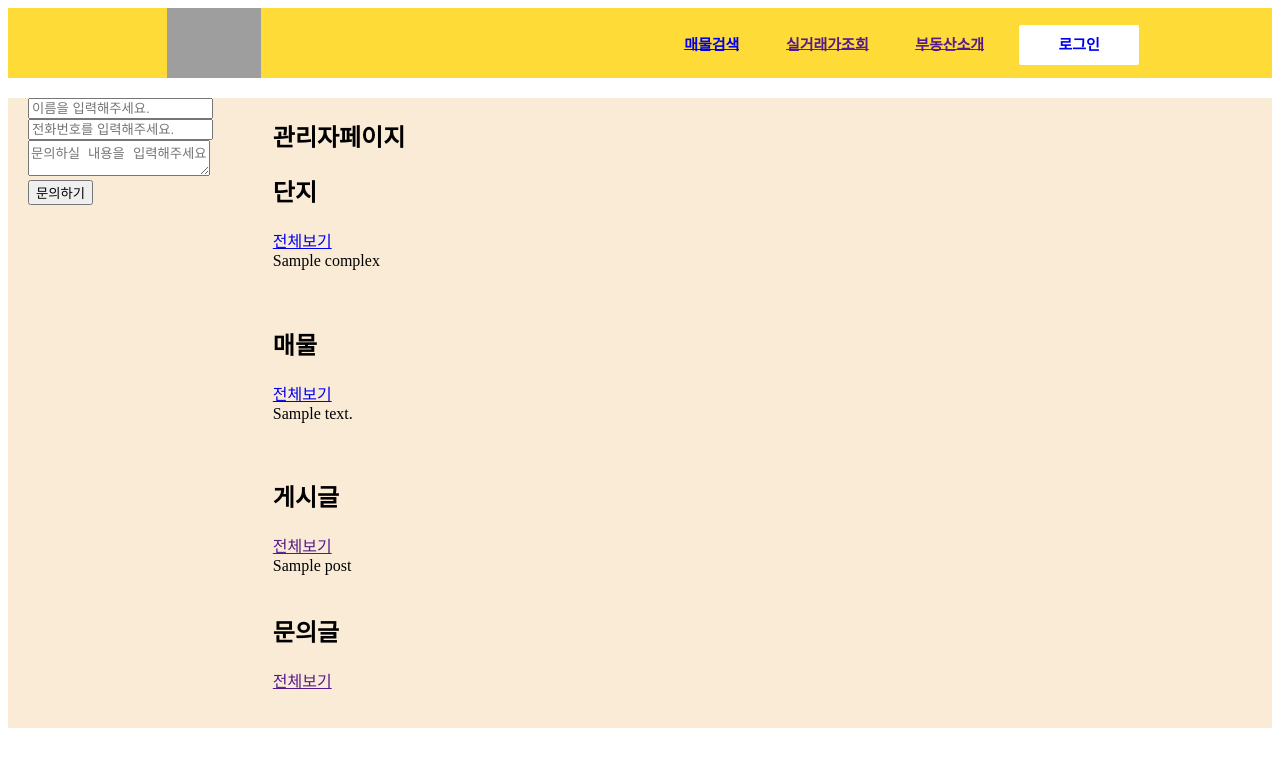
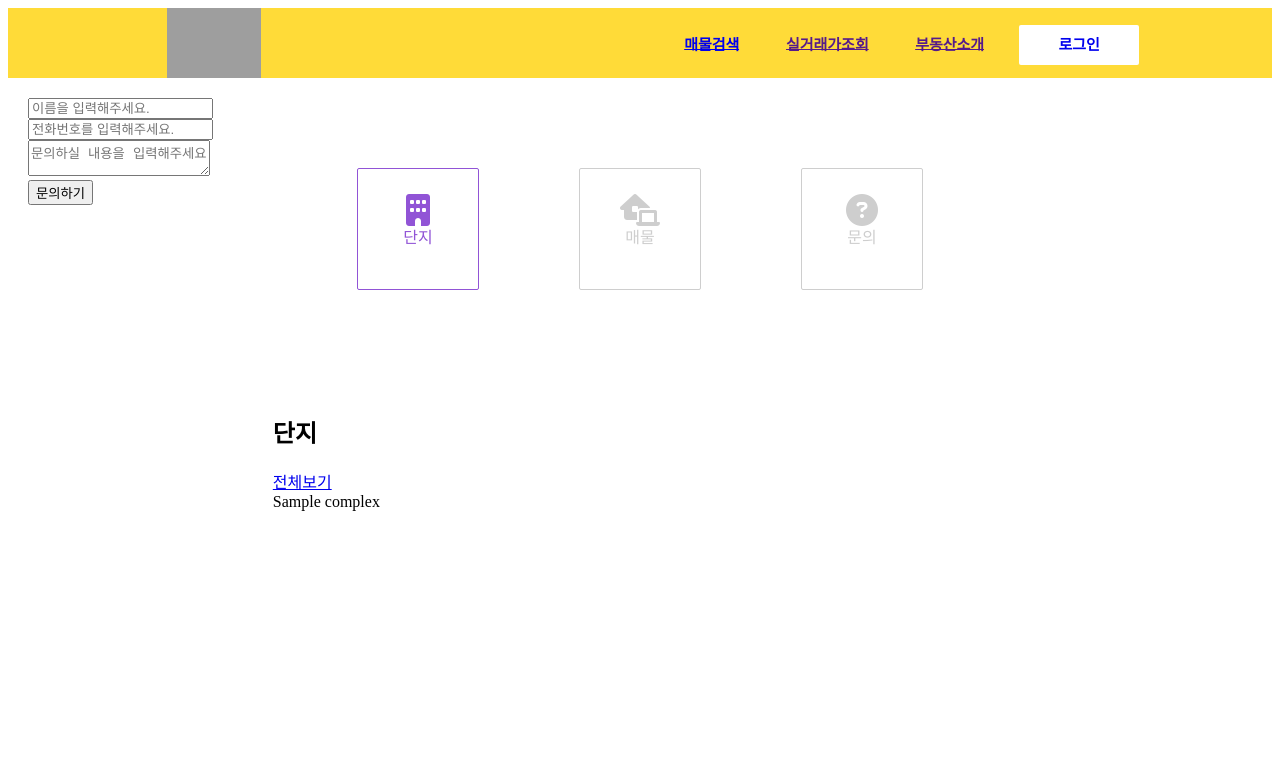
Before and after one commit to soyeonnnb/real-estate-website, a Django app: page /manage/ in a window 1280 px wide. Shown: the top 767 px of the page. Run offline with Django 3.2, Linux system fonts and the light colour scheme; tables that the repository leaves empty hold one stand-in row (values such as "Sample post"); parts of the project's set-up code (start-up, migrations or seed data) failed here and were passed over; some libraries are stand-ins or nearby versions; grey boxes are pictures that could not be loaded.

Commit message:
feat: manage home toggle box

```diff
--- a/config/settings.py
+++ b/config/settings.py
@@ -37,9 +37,7 @@ PROJECT_APPS = [
     "users.apps.UsersConfig",
     "managements.apps.ManagementsConfig",
 ]
-THIRD_PARTY_APPS = [
-    "django_seed",
-]
+THIRD_PARTY_APPS = ["django_seed", "fontawesomefree"]
 
 INSTALLED_APPS = DJANGO_APPS + PROJECT_APPS + THIRD_PARTY_APPS
 
--- a/questions/views.py
+++ b/questions/views.py
@@ -4,7 +4,6 @@ from django.views.generic import ListView, DetailView, CreateView
 from django.http import HttpResponseRedirect
 
 from . import models
-from . import forms
 
 # Create your views here.
 class QuestionListView(ListView):
--- /dev/null
+++ b/static/css/screen/manage/home.css
@@ -0,0 +1,34 @@
+/* toggle box */
+.manage-toggle {
+    margin-top: 20px;
+    display:flex;
+    justify-content: center;
+}
+.manage-toggle>div{
+    border:1px solid var(--gray-light);
+    width:120px;
+    height:120px;
+    margin:50px;
+    display:flex;
+    flex-direction: column;
+    align-items: center;
+    justify-content: center;
+    color:var(--gray-light);
+    border-radius: 2px;
+    cursor:pointer;
+}
+.manage-toggle>div:hover{
+    color:var(--purple-light);
+    border-color: var(--purple-light);
+}
+.manage-toggle>div.manage-toggle__now{
+    color:var(--purple);
+    border-color: var(--purple);
+}
+.manage-toggle span{
+    display:inline-block;
+    margin-top: 13px;
+}
+.manage-toggle-noshow {
+    display:none;
+}
--- a/static/css/styles.css
+++ b/static/css/styles.css
@@ -8,12 +8,14 @@
 @import "components/btn.css";
 @import "components/navbar.css";
 
+/* Screen */
+@import "screen/manage/home.css";
+
 body {
     display:grid;
     grid-template-columns: 1fr;
 }
 main{
-    background-color: antiquewhite;
     padding:0 20px;
     margin-top:20px;
     display:grid;
--- a/static/css/variables.css
+++ b/static/css/variables.css
@@ -1,3 +1,5 @@
 :root{
     --purple:#9154d6;
+    --purple-light:#c491ff;
+    --gray-light:#cecece;
 }
--- a/templates/base.html
+++ b/templates/base.html
@@ -8,6 +8,7 @@
     <meta name="viewport" content="width=device-width, initial-scale=1.0">
     <title>{% block page_title %}{% endblock page_title %}</title>
     <link rel="stylesheet" href="{% static 'css/styles.css' %}">
+
 </head>
 
 <body>
@@ -15,10 +16,11 @@
         {% include 'partials/navbar.html' %}
     </header>
     <main>
+
         <div class="sidebar">
             {% include 'partials/sidebar.html' %}
         </div>
-        <div>
+        <div class="main" id="main">
             {% block content %}
             {% endblock %}
         </div>
@@ -28,7 +30,8 @@
     </footer>
     {% block javascript %}
     {% endblock javascript %}
-
+    <script src="https://kit.fontawesome.com/38082222d0.js" crossorigin="anonymous"></script>
+    <script src="{% static 'fontawesomefree/js/all.min.js' %}"></script>
 </body>
 
 </html>
--- a/templates/manage/home.html
+++ b/templates/manage/home.html
@@ -7,33 +7,49 @@
 
 
 {% block content %}
-<h2>관리자페이지</h2>
+<div class="manage-toggle">
+    <div class="manage-toggle-box manage-toggle__now" id="manage-toggle-complex">
+        <i class="fa-solid fa-building fa-2xl"></i>
+        <span>단지</span>
+    </div>
+    <div class="manage-toggle-box" id="manage-toggle-sale">
+        <i class="fa-solid fa-house-laptop fa-2xl"></i>
+        <span>매물</span>
+    </div>
+    <div class="manage-toggle-box" id="manage-toggle-question">
+        <i class="fa-solid fa-circle-question fa-2xl"></i>
+        <span>문의</span>
+    </div>
+</div>
+<br><br><br>
 
+<div id="manage-list-complex" class="manage-toggle-show">
     <h2>단지</h2>
     <a href="{% url 'complexes:list' %}">전체보기</a><br>
     {% for complex in complex_list %}
     {{complex.name}}<br>
     {% endfor %}
     <br><br>
+</div>
 
+<div id="manage-list-sale" class="manage-toggle-noshow">
     <h2>매물</h2>
     <a href="{% url 'managements:sales_list' %}">전체보기</a><br>
     {% for sale in sale_list %}
     {{sale.address}}<br>
     {% endfor %}
     <br><br>
+</div>
 
-<h2>게시글</h2>
-<a href="">전체보기</a><br>
-{% for post in post_list %}
-{{post.title}}
+<div id="manage-list-question" class="manage-toggle-noshow">
+    <h2>문의글</h2>
+    <a href="{% url 'questions:list' %}">전체보기</a><br>
+    {% for question in question_list %}
+    {{question.name}}-{{question.phone}}<br>
     {% endfor %}
     <br><br>
-
-<h2>문의글</h2>
-<a href="">전체보기</a><br>
-{% for question in question_list %}
-{{question.title}}
-{% endfor %}
-<br><br>
+</div>
 {% endblock %}
+{% block javascript %}
+<script src="{% static 'javascript/toggleBox.js' %}"></script>
+{% endblock javascript %}
--- a/templates/questions/question_list.html
+++ b/templates/questions/question_list.html
@@ -9,7 +9,7 @@
 <a href="{% url 'questions:create' %}">문의하기</a>
 <h2>문의리스트</h2>
 {% for question in questions %}
-<a href="{% url 'questions:detail' pk=question.pk %}">{{question.title}}</a><br>
+<a href="{% url 'questions:detail' pk=question.pk %}">{{question.name}}</a><br>
 {% endfor %}
 {% include 'partials/paginator.html' %}
 {% endblock %}
```
Also changed, not shown: static/javascript/toggleBox.js (added, +36 -0 lines), 2 other files. Lines whose indentation alone changed are shown as unchanged.
